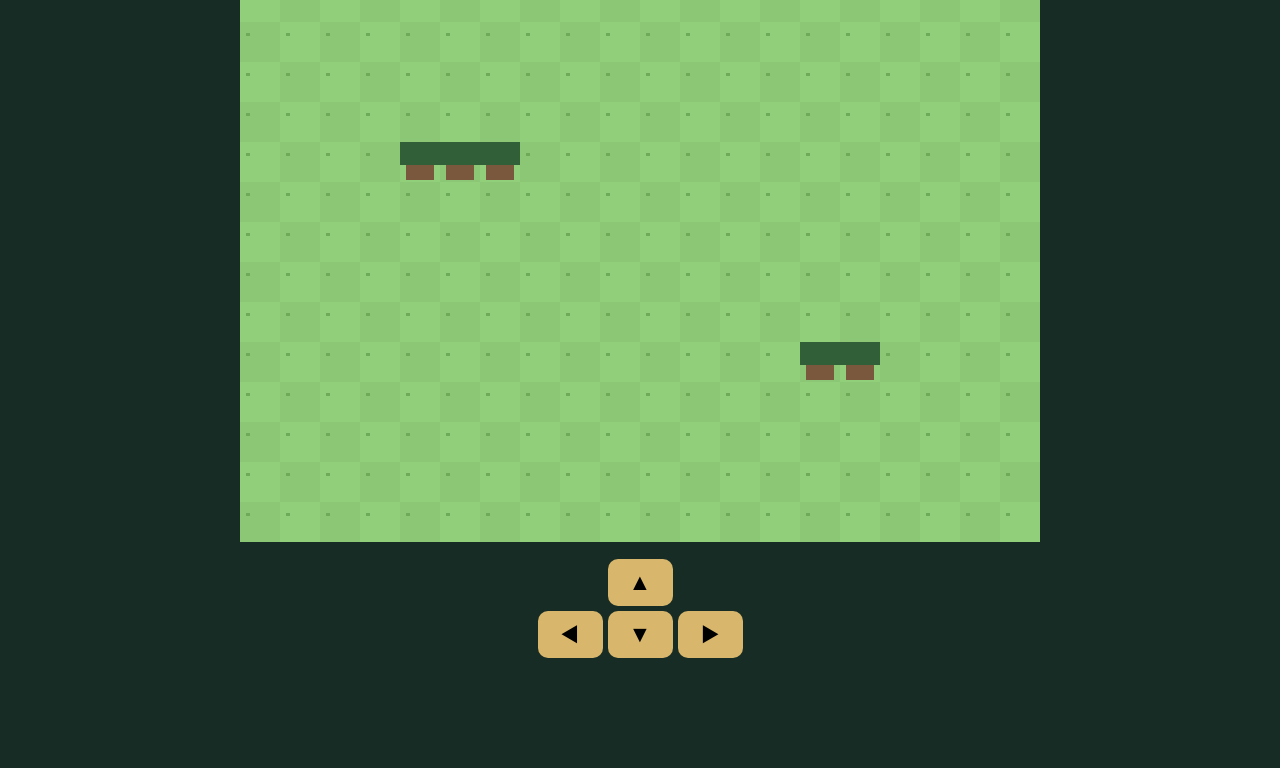
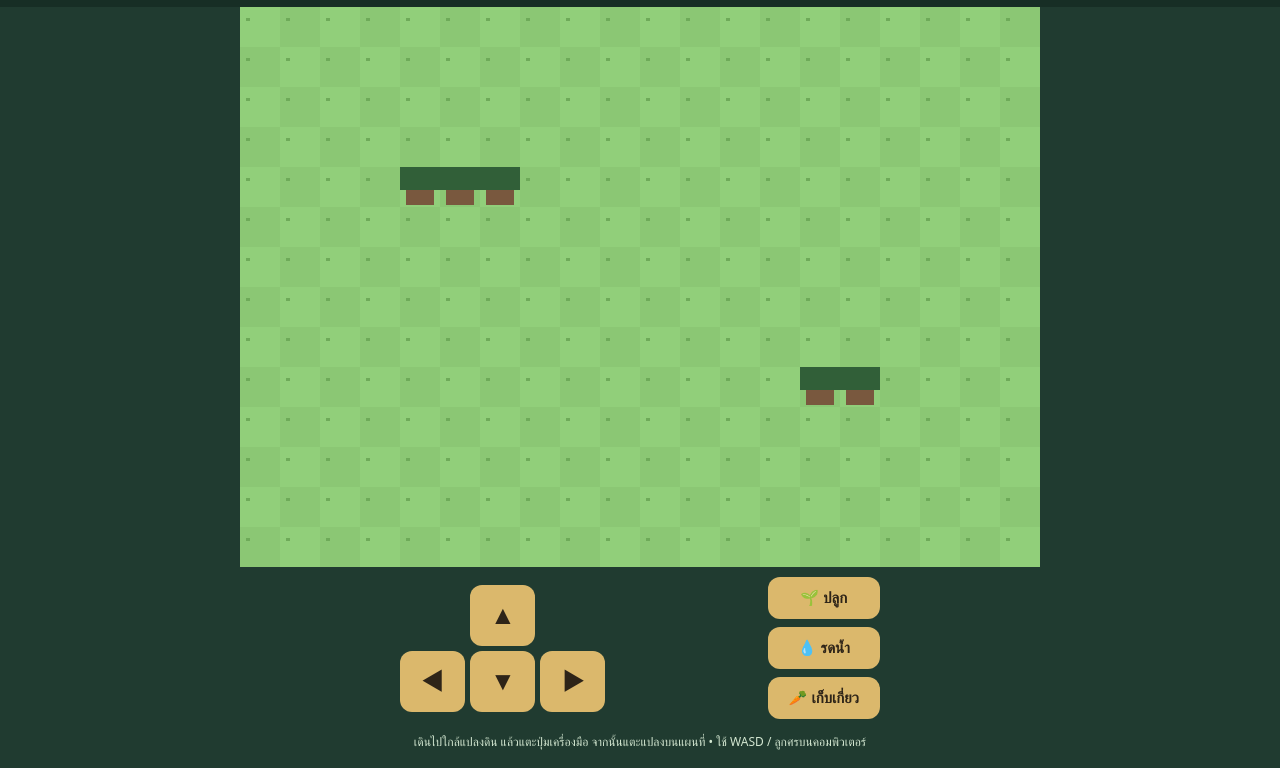
Before and after one commit to harvest-online-lab/harvest-online, a plain HTML site: page index.html in a window 1280 px wide. Shown: the part 76-844 px from the top of the page. Before the commit the page ends 800 px from the top, so only its background shows below. Drawn offline with Linux system fonts and the light colour scheme.

Commit message:
TASK 02: index.html pixel farm and shared crop actions

```diff
--- a/index.html
+++ b/index.html
@@ -1 +1,3 @@
-<!doctype html><html lang="th"><head><meta charset="utf-8"><meta name="viewport" content="width=device-width,initial-scale=1,maximum-scale=1,user-scalable=no"><title>Harvest Online — TASK 01</title><style>body{margin:0;background:#172c24;color:white;font-family:system-ui;text-align:center}header{padding:9px}canvas{width:min(100vw,800px);image-rendering:pixelated;background:#8dc56c;touch-action:none}#pad{display:grid;grid-template-columns:repeat(3,65px);justify-content:center;gap:5px;margin:12px}button{font-size:23px;padding:10px;border:0;border-radius:10px;background:#d8b66b;touch-action:none}#status{font-size:13px}</style></head><body><header><b>🌱 Harvest Online</b><div id="status">กำลังเชื่อมต่อ...</div></header><canvas id="game" width="640" height="448"></canvas><div id="pad"><span></span><button data-d="up">▲</button><span></span><button data-d="left">◀</button><button data-d="down">▼</button><button data-d="right">▶</button></div><script src="config.js"></script><script src="game.js"></script></body></html>
+<!doctype html><html lang="th"><head><meta charset="utf-8"><meta name="viewport" content="width=device-width,initial-scale=1,maximum-scale=1,user-scalable=no"><meta name="theme-color" content="#203b30"><title>Harvest Online — Farm Multiplayer</title><style>
+*{box-sizing:border-box}body{margin:0;background:#203b30;color:#fff;font-family:system-ui;text-align:center}header{padding:10px 6px;background:#172e25}header b{font-size:21px}#status{font-size:13px;color:#f2df9d}#players{font-size:12px;color:#bce3b4}canvas{display:block;width:min(100vw,800px);height:auto;margin:auto;image-rendering:pixelated;background:#8ccf78;touch-action:none}.hud{max-width:650px;margin:10px auto;display:flex;align-items:center;justify-content:space-around;gap:8px;padding:0 8px}#pad{display:grid;grid-template-columns:repeat(3,65px);gap:5px}button{border:0;border-radius:12px;background:#dbb86c;color:#2e2418;font-weight:800;touch-action:none;cursor:pointer}#pad button{width:65px;height:61px;font-size:26px}.tools{display:flex;flex-direction:column;gap:8px}.tools button{padding:12px 14px;font-size:15px;min-width:112px}.tools button.active{background:#f5e4a5;outline:3px solid #fff}#hint{font-size:12px;padding:4px 10px 18px;color:#d3e7d1}@media(max-width:390px){#pad{grid-template-columns:repeat(3,56px)}#pad button{width:56px;height:56px}.tools button{min-width:98px;padding:10px 8px;font-size:13px}}
+</style></head><body><header><b>🌱 Harvest Online</b><div id="status">กำลังเชื่อมต่อ...</div><div id="players">ผู้เล่นออนไลน์: —</div></header><canvas id="game" width="640" height="448" aria-label="แผนที่ฟาร์ม"></canvas><div class="hud"><div id="pad"><span></span><button data-d="up">▲</button><span></span><button data-d="left">◀</button><button data-d="down">▼</button><button data-d="right">▶</button></div><div class="tools"><button data-tool="plant">🌱 ปลูก</button><button data-tool="water">💧 รดน้ำ</button><button data-tool="harvest">🥕 เก็บเกี่ยว</button></div></div><div id="hint">เดินไปใกล้แปลงดิน แล้วแตะปุ่มเครื่องมือ จากนั้นแตะแปลงบนแผนที่ • ใช้ WASD / ลูกศรบนคอมพิวเตอร์</div><script src="config.js"></script><script src="game.js"></script></body></html>
```
